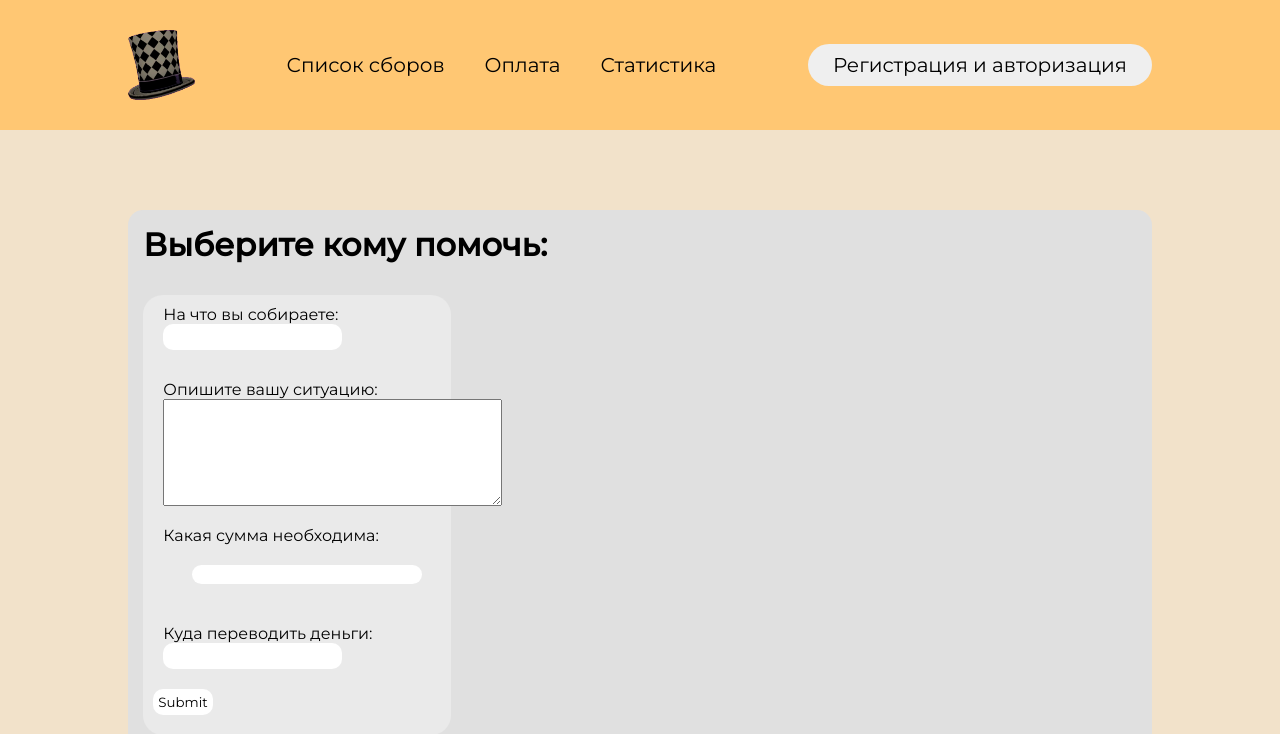
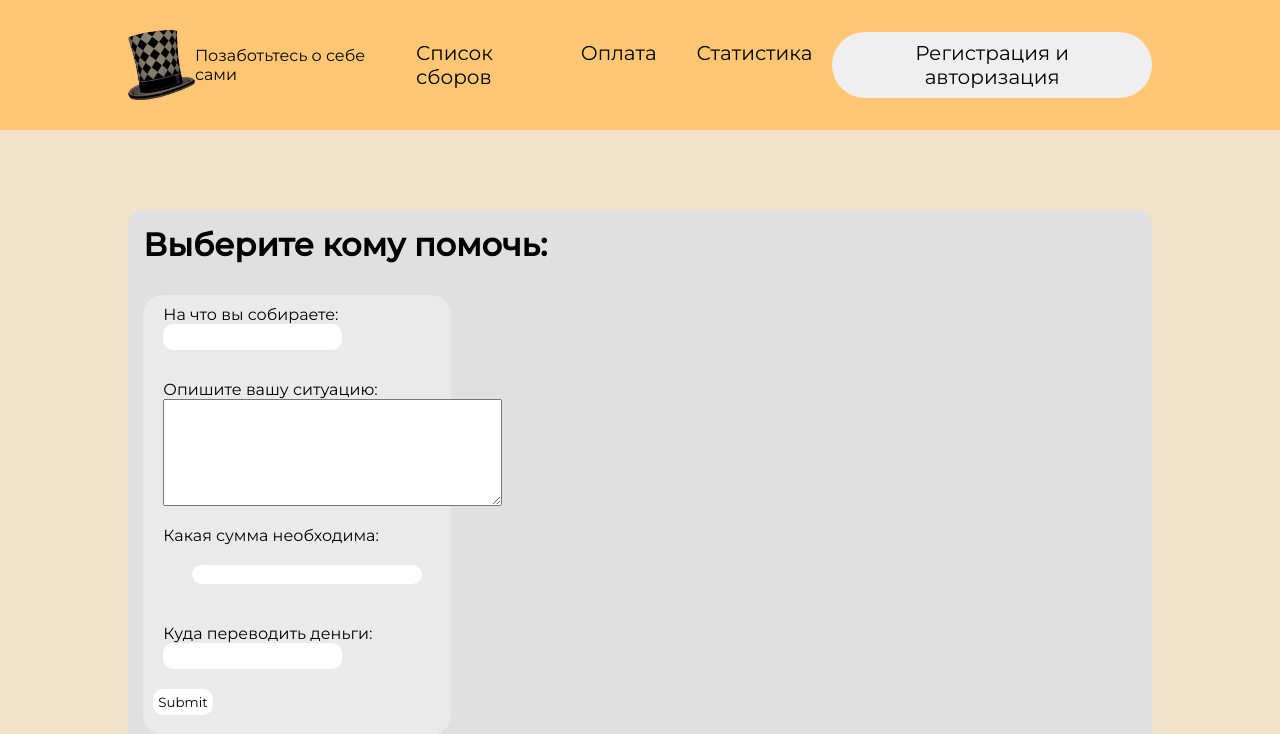
Before and after one commit to serrcel/SpidvagonFond, a PHP site: page / in a window 1280 px wide. Shown: the top 734 px of the page. Run offline with PHP 8.4, Linux system fonts and the light colour scheme; data that the repository does not hold is empty.

Commit message:
Новые банки
Теперь с нашим фондом сотрудничает ВТБ и Альфа-банк

```diff
--- a/Style.css
+++ b/Style.css
@@ -363,6 +363,7 @@ input {
 .bankCheckBut{
 	margin-top: 7px;
 	opacity: 0;
+
 }
 
 .bankCheckBut:checked{
--- a/index.php
+++ b/index.php
@@ -27,6 +27,7 @@
 	<!-- Шапка -->
 	<header>
 		<a href = "/SpidvagonFond" ><img class="logo" src="hat.png"></a>
+		<p>Позаботьтесь о себе сами</p>
 		<nav>
 			<ul class="navlinks">
 				<li><a href = "#Ggoal">Список сборов</a></li>
```
Also changed, not shown: images/alfa.png (added), images/vtb.png (added).
